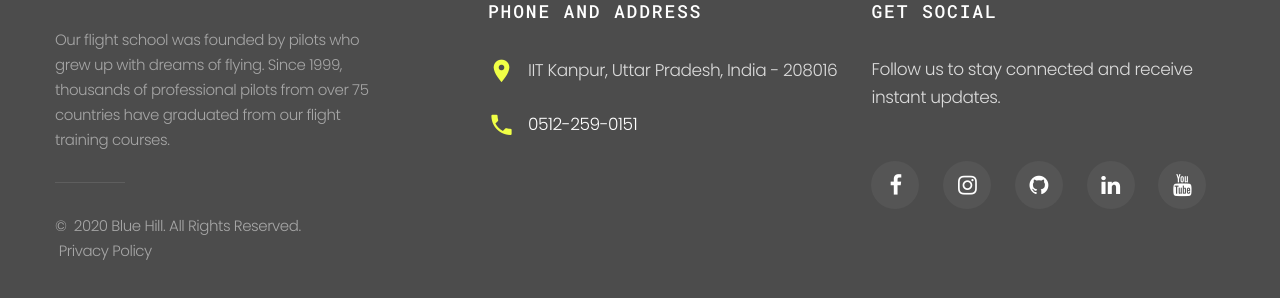
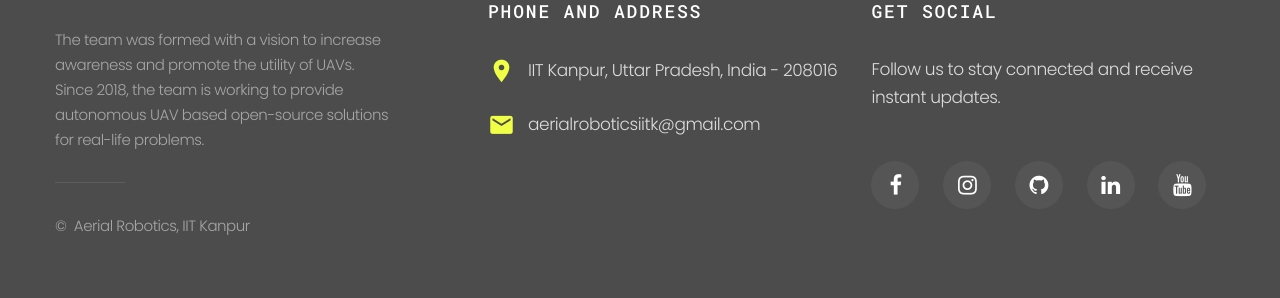
Before and after one commit to 7rohit/7rohit.github.io, a plain HTML site: page contacts.html in a window 1280 px wide. Shown: the part 1962-2260 px from the top of the page. Drawn offline with Linux system fonts and the light colour scheme; files whose address does not match are found by name.

Commit message:
Update contacts.html

```diff
--- a/contacts.html
+++ b/contacts.html
@@ -163,7 +163,7 @@
                     <h5 class="footer-title">Phone and address</h5>
                     <ul class="list-contact-info">
                       <li><span class="icon mdi mdi-map-marker icon-md icon-secondary"></span><span class="list-item-text"><a href="https://www.google.com/maps/place/Indian+Institute+of+Technology+Kanpur/@26.5123388,80.2329,15z/data=!4m5!3m4!1s0x0:0x3afbe880abc38436!8m2!3d26.5123388!4d80.2329"><span class="big-2 text-accent-5"> IIT Kanpur, Uttar Pradesh, India - 208016</span></a></span></li>
-                      <li><span class="icon mdi mdi-phone icon-md icon-secondary"></span><span class="list-item-text big-2">0512-259-0151</span></li>
+                      <li><span class="icon mdi mdi-email icon-md icon-secondary"></span><span class="list-item-text big-2"><a href="mailto:aerialroboticsiitk@gmail.com">aerialroboticsiitk@gmail.com</a></span></li>
                     </ul>
                   </div>
                   <div class="col-md-6">
@@ -185,9 +185,9 @@
                 <div class="row row-30">
                   <div class="col-12"><a href="index.html"><img src="images/logo-default-207x45.png" alt="" width="320" height="45" srcset="images/logo-default-207x45.png 2x"/></a></div>
                   <div class="col-12">
-                    <p>Our flight school was founded by pilots who grew up with dreams of flying. Since 1999, thousands of professional pilots from over 75 countries have graduated from our flight training courses.</p>
+                    <p>The team was formed with a vision to increase awareness and promote the utility of UAVs. Since 2018, the team is working to provide autonomous UAV based open-source solutions for real-life problems.</p>
                     <div class="footer-divider"></div>
-                    <p class="rights"><span>&copy;&nbsp; </span><span class="copyright-year"></span><span>&nbsp;</span><span>Blue Hill</span><span>.&nbsp;</span><span>All Rights Reserved.</span><br/><span>&nbsp;</span><a href="privacy-policy.html">Privacy Policy</a></p>
+                    <p class="rights"><span>&copy;&nbsp;</span><span>&nbsp;</span><span>Aerial Robotics, IIT Kanpur</span><span>&nbsp;</span><br/><span>&nbsp;</span></p>
                   </div>
                 </div>
               </div>
```
